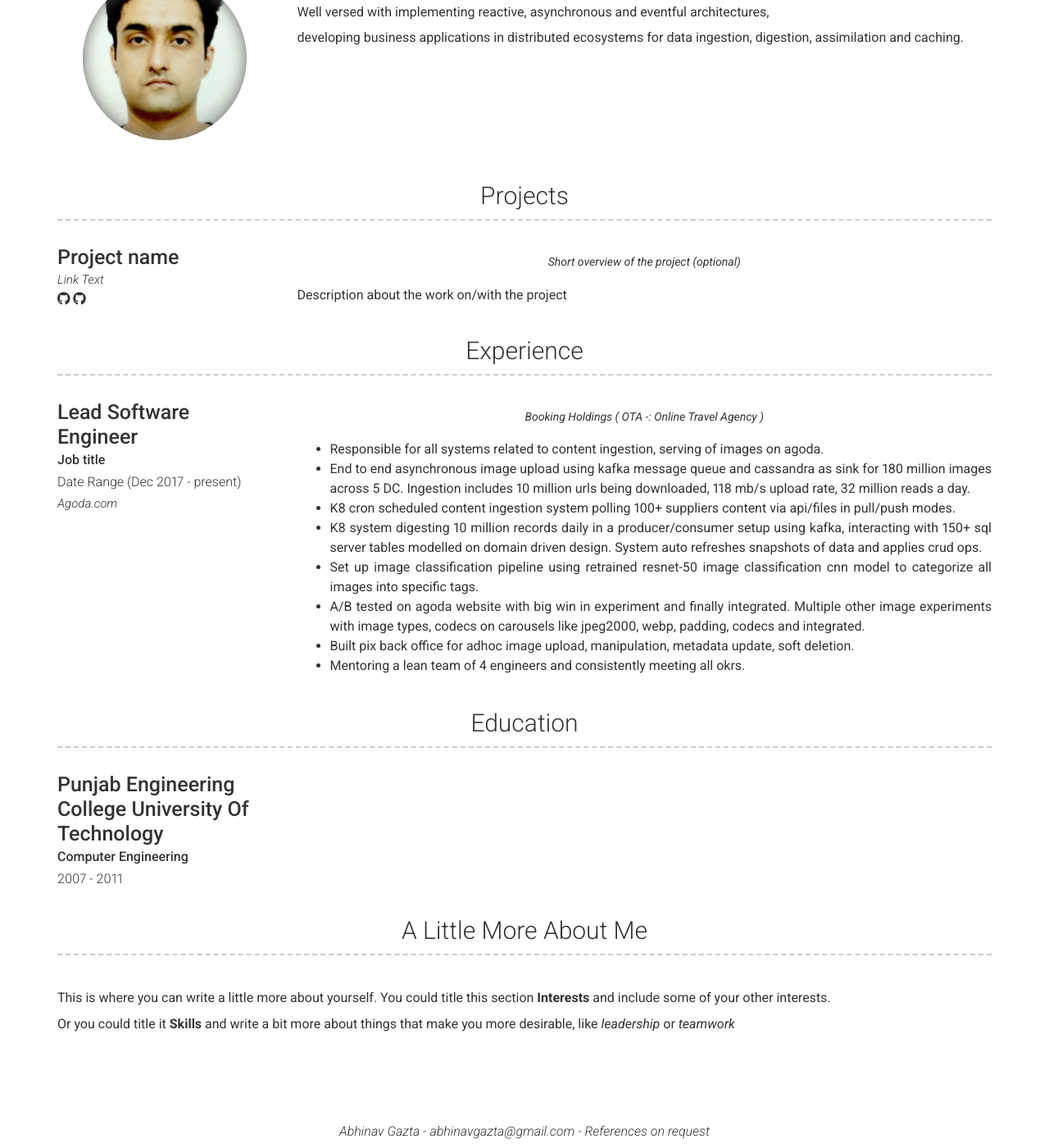
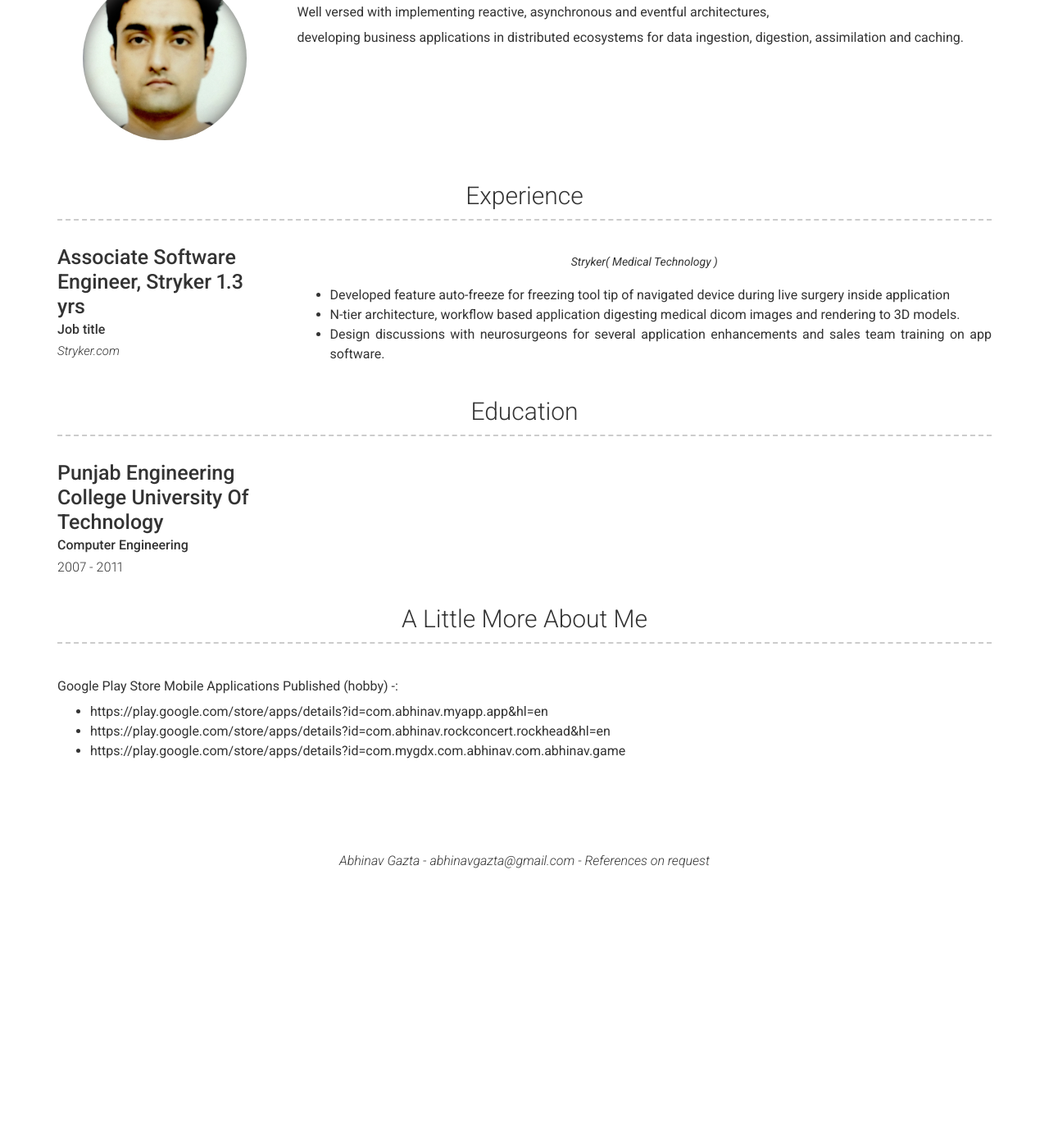
Before and after one commit to abhinavgazta/resume.io, a Jekyll site: the page built from index.md, in a window 1280 px wide and 1400 px high, scrolled down 331 px. Shown: the whole window at 82% size. Built offline with Jekyll 4.4.1, drawn with Linux system fonts in a browser that asks for light colours; nearby versions of some CDN libraries; after the commit the page ends 1401 px from its top, so only the background shows below that.

Commit message:
fix resume

```diff
--- a/_config.yml
+++ b/_config.yml
@@ -20,20 +20,6 @@
 # Social links
 linkedin_username: https://www.linkedin.com/in/abhinagazta/
 
-# Additional icon links
-additional_links:
-- title: Link name
-  icon: Font Awesome brand icon name (eg. fab fa-twitter) (https://fontawesome.com/icons?d=gallery&s=brands&m=free)
-  url: Link url (eg. https://google.com)
-# - title: another link
-#   icon: font awesome brand icon name (eg. fab fa-twitter) (https://fontawesome.com/icons?d=gallery&s=brands&m=free)
-#   url: Link url (eg. https://google.com)
-
-# Google Analytics and Tag Manager
-# Using more than one of these may cause issues with reporting
-# gtm: "GTM-0000000"
-# gtag: "UA-00000000-0"
-# google_analytics: "UA-00000000-0"
 
 # About Section
 # about_title: About Me (Use this to override about section title)
@@ -46,24 +32,6 @@
   developing business applications in distributed ecosystems for data ingestion, digestion, assimilation and caching.
 
 content:
-  - title: Projects # Title for the section
-    layout: list # Type of content section (list/text)
-    content:
-      - layout: left
-        title: Project name
-        link: Link to project (eg. sproogen.github.io/modern-resume-theme)(optional)
-        link_text: Link Text
-        additional_links:
-          - title:  Github page for project (eg. sproogen/modern-resume-theme)
-            icon: fab fa-github
-            url: Link to project (eg. sproogen.github.io/modern-resume-theme)(optional)
-          - title:  Github page for project (eg. sproogen/modern-resume-theme)
-            icon: fab fa-github
-            url: Link to project (eg. sproogen.github.io/modern-resume-theme)(optional)
-        quote: >
-          Short overview of the project (optional)
-        description: | # this will include new lines to allow paragraphs
-          Description about the work on/with the project
   - title: Experience
     layout: list
     content:
@@ -83,7 +51,42 @@
           * A/B tested on agoda website with big win in experiment and finally integrated. Multiple other image experiments with image types, codecs on carousels like jpeg2000, webp, padding, codecs and integrated.
           * Built pix back office for adhoc image upload, manipulation, metadata update, soft deletion.
           * Mentoring a lean team of 4 engineers and consistently meeting all okrs.
-
+    content:
+      - layout: left
+        title: Senior Software Engineer, MCKINSEY (Consultancy) 4 months
+        sub_title: Job title
+        link: Mckinsey.com
+        quote: >
+          Mckinsey( Consultancy )
+        description: | # this will include new lines to allow paragraphs
+          * Revenue cycle management tool for healthcare providers in US.
+          * Worked closely with mckinsey engagement manager, associate partner and partner to understand,
+          translate business requirements into technical solutions.
+          * Assist them with data driven insights for case studies.
+    content:
+      - layout: left
+        title: Senior Software Engineer, GUAVUS (Big Data Analytics Startup/Thales Company) 3.4 yrs
+        sub_title: Job title
+        link: Guavus.com
+        quote: >
+          Guavus( Big Data Analytics )
+        description: | # this will include new lines to allow paragraphs
+          * Actionable analytics on proprietary big data analytics platform and solutions for software defined networks for telecom companies.
+          * Created database utilities for purging, backup, restore, aggregation, business cube modelling,
+            big data scale persist and retrieval apis, data generators.
+          * Worked on integrating open source technologies like spark, sparksql, hbase, oozie, zookeeper onto the platform.
+          * Automated testing, validation of the entire platform with over 25k tests
+    content:
+      - layout: left
+        title: Associate Software Engineer, Stryker 1.3 yrs
+        sub_title: Job title
+        link: Stryker.com
+        quote: >
+          Stryker( Medical Technology )
+        description: | # this will include new lines to allow paragraphs
+          * Developed feature auto-freeze for freezing tool tip of navigated device during live surgery inside application
+          * N-tier architecture, workflow based application digesting medical dicom images and rendering to 3D models.
+          * Design discussions with neurosurgeons for several application enhancements and sales team training on app software.
   - title: Education
     layout: list
     content:
@@ -94,9 +97,10 @@
   - title: A Little More About Me
     layout: text
     content: | # this will include new lines to allow paragraphs
-      This is where you can write a little more about yourself. You could title this section **Interests** and include some of your other interests.
-
-      Or you could title it **Skills** and write a bit more about things that make you more desirable, like *leadership* or *teamwork*
+      Google Play Store Mobile Applications Published (hobby) -:
+      * https://play.google.com/store/apps/details?id=com.abhinav.myapp.app&hl=en
+      * https://play.google.com/store/apps/details?id=com.abhinav.rockconcert.rockhead&hl=en
+      * https://play.google.com/store/apps/details?id=com.mygdx.com.abhinav.com.abhinav.game
 
 # Footer
 footer_show_references: true
```
